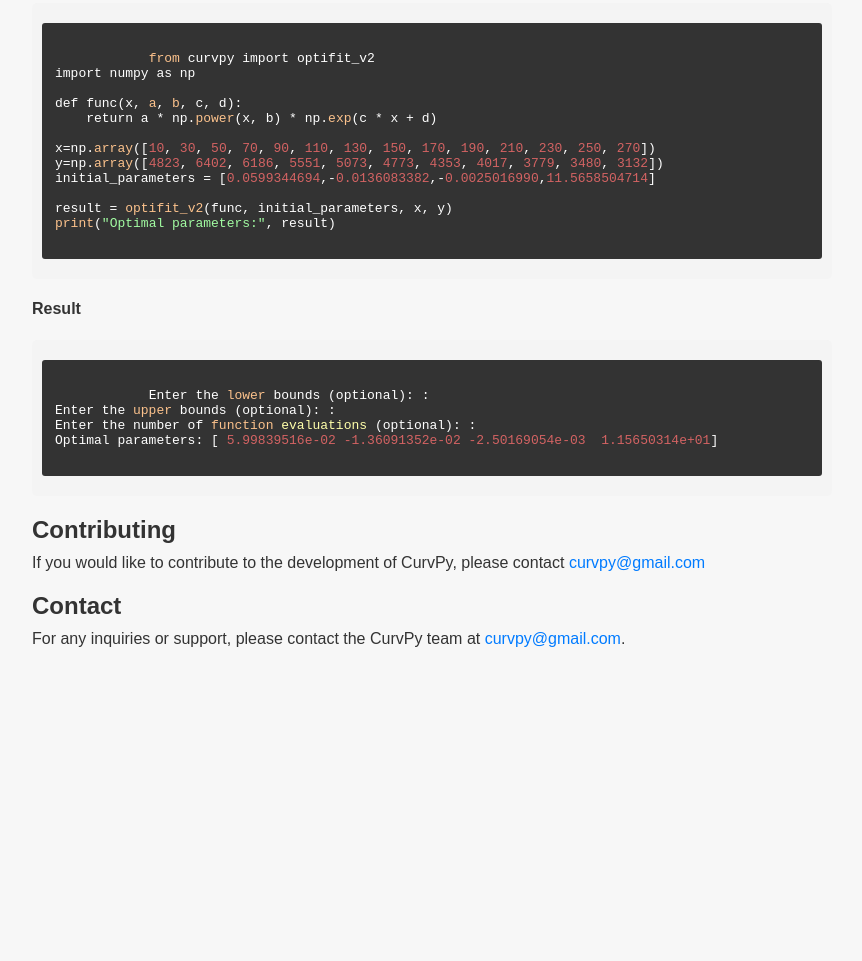
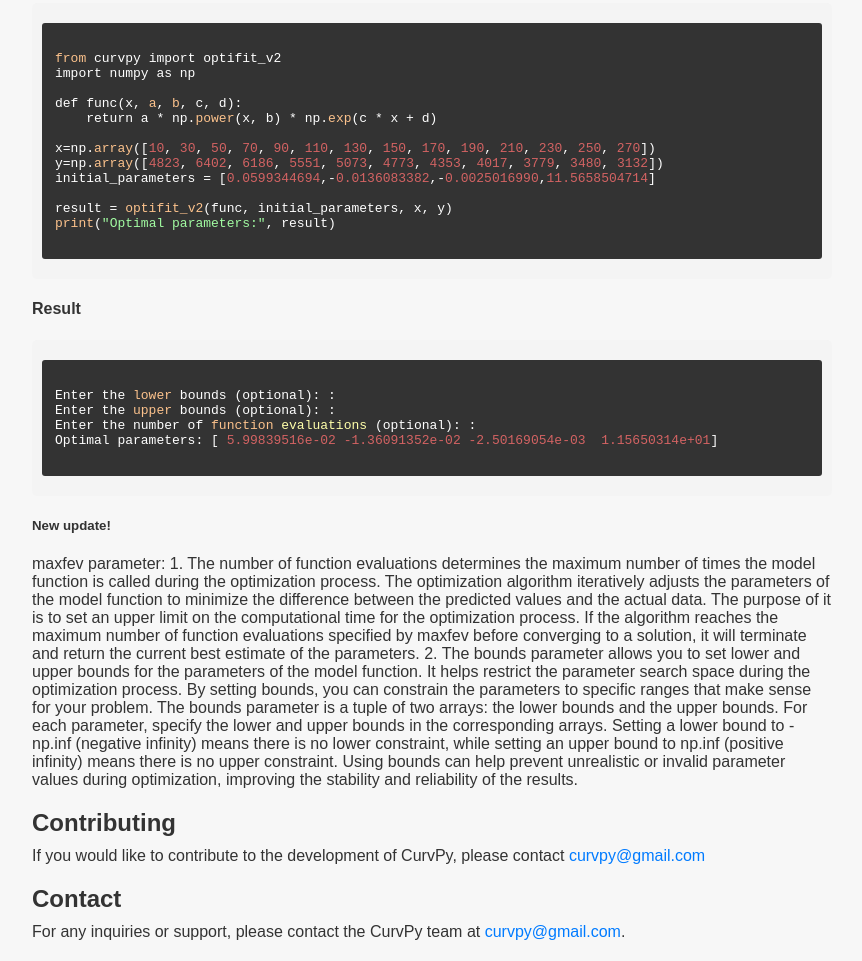
Before and after one commit to sidhu2690/curvpy_v2, a plain HTML site: page index.html in a window 1280 px wide. Shown: the part 2658-3619 px from the top of the page, without its empty margins (208-1070 px from the left). Before the commit the page ends 3326 px from the top, so only its background shows below. Drawn offline with nearby package versions, Linux system fonts and the light colour scheme.

Commit message:
Update index.html

```diff
--- a/index.html
+++ b/index.html
@@ -146,7 +146,7 @@ AD Test - Significance Levels: [15.  10.   5.   2.5  1. ]
     <h3>OptiFit_v2</h3>
     <p>In addition to OptiFit, we have another version of the same called OptiFit_v2, it also offers an optimization module for fitting functions to your data but it has some additional utilities. Here's an example of how to use CurvPy for optimization:</p>
     <pre><code>
-	    from curvpy import optifit_v2
+from curvpy import optifit_v2
 import numpy as np
 
 def func(x, a, b, c, d):
@@ -161,11 +161,26 @@ print("Optimal parameters:", result)
     </code></pre>
 	     <h4>Result</h4>
     <pre><code>
-	    Enter the lower bounds (optional): :
+Enter the lower bounds (optional): :
 Enter the upper bounds (optional): :
 Enter the number of function evaluations (optional): :
 Optimal parameters: [ 5.99839516e-02 -1.36091352e-02 -2.50169054e-03  1.15650314e+01]
     </code></pre>
+<h5>New update!</h5>
+<p>maxfev parameter:
+
+1. The number of function evaluations determines the maximum number of times the model function is called during the optimization process.
+   The optimization algorithm iteratively adjusts the parameters of the model function to minimize the difference between the predicted values and the actual data.
+   The purpose of it is to set an upper limit on the computational time for the optimization process.
+   If the algorithm reaches the maximum number of function evaluations specified by maxfev before converging to a solution, it will terminate and return the current best estimate of the parameters.
+
+2. The bounds parameter allows you to set lower and upper bounds for the parameters of the model function.
+   It helps restrict the parameter search space during the optimization process.
+   By setting bounds, you can constrain the parameters to specific ranges that make sense for your problem.
+   The bounds parameter is a tuple of two arrays: the lower bounds and the upper bounds.
+   For each parameter, specify the lower and upper bounds in the corresponding arrays.
+   Setting a lower bound to -np.inf (negative infinity) means there is no lower constraint, while setting an upper bound to np.inf (positive infinity) means there is no upper constraint.
+   Using bounds can help prevent unrealistic or invalid parameter values during optimization, improving the stability and reliability of the results.</p>
 
 
     <h2>Contributing</h2>
```
